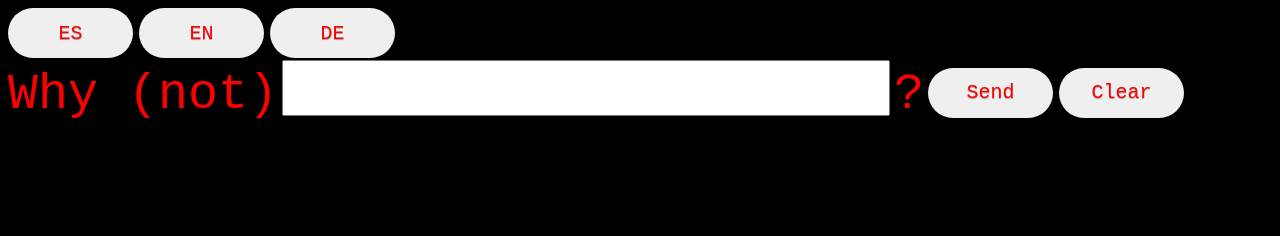
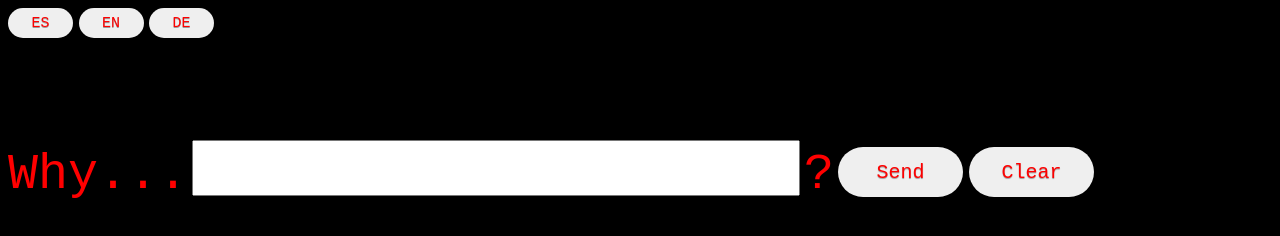
Before and after one commit to erdbeerte/askmeanything, a plain HTML site: page src/main/resources/static/index.html in a window 1280 px wide. Drawn offline with Linux system fonts and the light colour scheme.

Commit message:
i18n integration

```diff
--- a/src/main/resources/static/css.css
+++ b/src/main/resources/static/css.css
@@ -45,3 +45,30 @@ div {
     width: 125px;
     cursor: url('/img/pointer.png'), pointer;
 }
+
+.lan-button {
+    display: inline-block;
+    padding: 0.3em 1.2em;
+    margin: 0 0.1em 0.1em 0;
+    border: 0.16em solid rgba(255, 255, 255, 0);
+    border-radius: 2em;
+    box-sizing: border-box;
+    text-decoration: none;
+    font-family: monospace;
+    font-weight: 300;
+    font-size: 15px;
+    text-shadow: 0 0.04em 0.04em rgba(0, 0, 0, 0.35);
+    text-align: center;
+    transition: all 0.2s;
+    color: #FF0000;
+    height: 30px;
+    width: 65px;
+}
+
+.div-lan-btn {
+    margin-bottom: 100px;
+}
+
+.div-act-btn {
+    margin-top: 25px;
+}
--- a/src/main/resources/static/i18n/i18n_en.json
+++ b/src/main/resources/static/i18n/i18n_en.json
@@ -1,7 +1,7 @@
 {
   "title": "Corona FAQ",
-  "question": "Why (not)",
+  "question": "Why...",
   "send-button": "Send",
   "clear-button": "Clear",
-  "message": "Because the corona virus"
+  "message": "Due to corona virus."
 }
--- a/src/main/resources/static/i18n/i18n_es.json
+++ b/src/main/resources/static/i18n/i18n_es.json
@@ -3,5 +3,5 @@
   "question": "¿Por qué (no)",
   "send-button": "Enviar",
   "clear-button": "Limpiar",
-  "message": "Por el corona virus"
+  "message": "Por el corona virus."
 }
--- a/src/main/resources/static/index.html
+++ b/src/main/resources/static/index.html
@@ -9,19 +9,22 @@
 <script type="text/javascript" src="jquery.i18n.min.js"></script>
 <script type="text/javascript" src="i18nUtils.js"></script>
 <link rel="stylesheet" type="text/css" href="css.css">
+<link rel="shortcut icon" href="/favicon.ico"/>
 <body class="background-black">
 <div>
-    <div>
-        <button type="button" class="button es">ES</button>
-        <button type="button" class="button en">EN</button>
-        <button type="button" class="button de">DE</button>
+    <div class="div-lan-btn">
+        <button type="button" class="lan-button es">ES</button>
+        <button type="button" class="lan-button en">EN</button>
+        <button type="button" class="lan-button de">DE</button>
     </div>
     <div>
         <span i18n="question" class="fontstyle">¿Por qué (no) </span>
         <input id="inputtext" class="inputstyle" type="text"/>
         <span class="fontstyle">?</span>
-        <button i18n="send-button" class="button" onclick="answer()">Send</button>
-        <button i18n="clear-button" class="button" onclick="clearInput()">Clear</button>
+        <span class="div-act-btn">
+            <button i18n="send-button" class="button" onclick="answer()">Send</button>
+            <button i18n="clear-button" class="button" onclick="clearInput()">Clear</button>
+        </span>
     </div>
     <div>
         <div i18n="message" class="answerred" id="answerid" hidden=true>Por el CoronaVirus</div>
```
Also changed, not shown: src/main/resources/static/i18n/i18n_de.json (+4 -4 lines), src/main/resources/static/favicon.ico (added).
